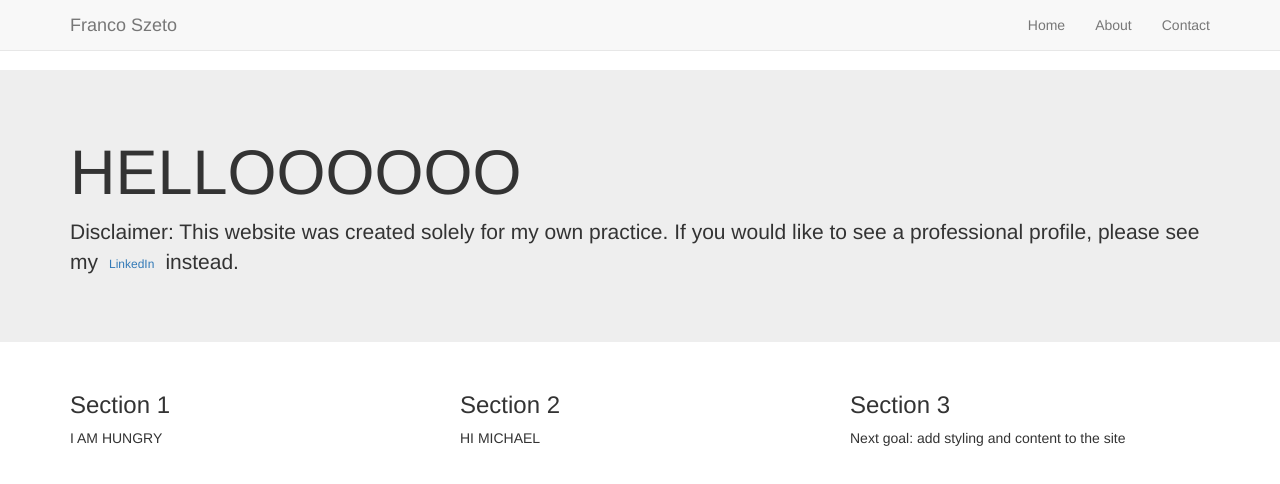
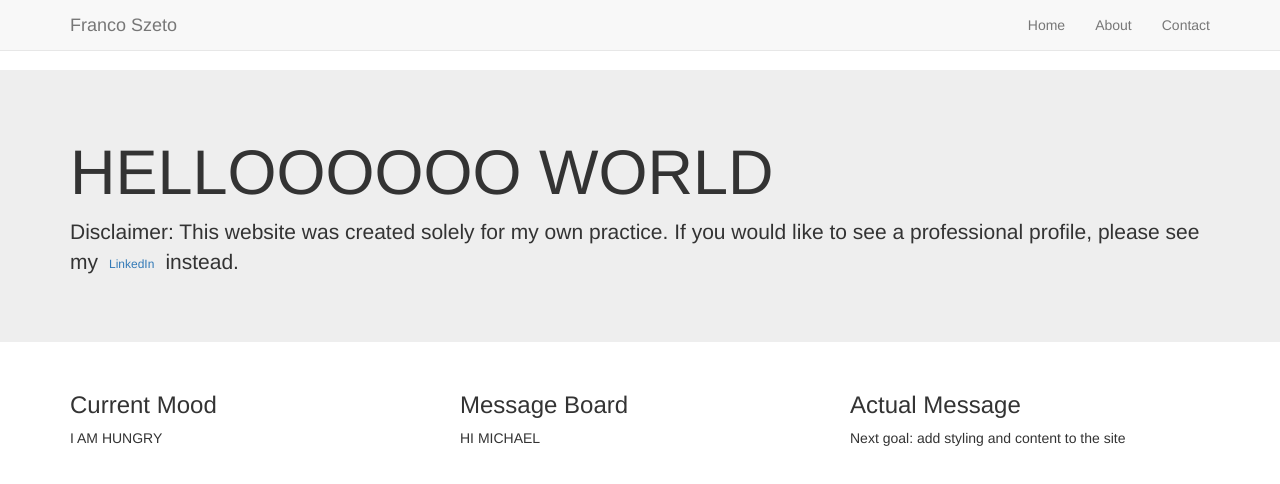
Before and after one commit to francoszeto96/francoszeto96.github.io, a website: page index.html in a window 1280 px wide. Drawn offline with nearby package versions, Linux system fonts and the light colour scheme.

Commit message:
Minor content update

```diff
--- a/index.html
+++ b/index.html
@@ -24,22 +24,22 @@
 
       <div class="jumbotron">
         <div class="container">
-          <h1>HELLOOOOOO</h1>
+          <h1>HELLOOOOOO WORLD</h1>
           <p>Disclaimer: This website was created solely for my own practice. If you would like to see a professional profile, please see my<a class="btn btn-secondary btn-sm" href="https://www.linkedin.com/in/fszeto/" role="button">LinkedIn</a>instead.</p>
         </div>
       </div>
       <div class="container">
         <div class="row">
           <div class="col-md-4">
-            <h3>Section 1</h3>
+            <h3>Current Mood</h3>
             <p>I AM HUNGRY</p>
           </div>
           <div class="col-md-4">
-            <h3>Section 2</h3>
+            <h3>Message Board</h3>
             <p>HI MICHAEL</p>
           </div>
           <div class="col-md-4">
-            <h3>Section 3</h3>
+            <h3>Actual Message</h3>
             <p>Next goal: add styling and content to the site</p>
           </div>
         </div>
```
Also changed, not shown: about.html (+6 -4 lines).
